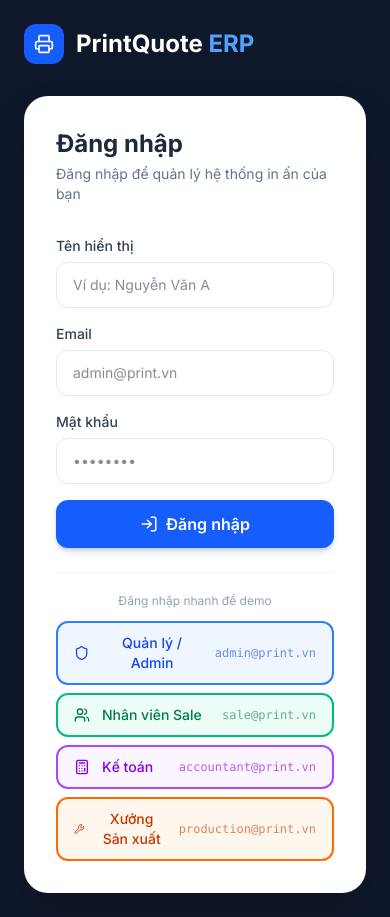
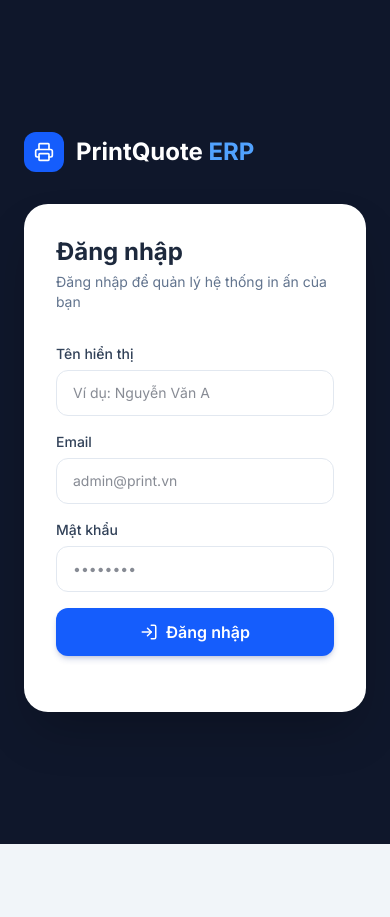
Before and after one commit to chienlv66-commits/PrintQuoteERP, a React (Vite) app: page /login in a window 390 px wide. After the commit the page ends 844 px from the top, so only its background shows below. Built offline with nearby package versions, Linux system fonts and the light colour scheme.

Commit message:
Fix login security and mobile layout

```diff
--- a/src/components/Layout.jsx
+++ b/src/components/Layout.jsx
@@ -59,7 +59,7 @@ export default function Layout() {
     if (!currentUser) return null;
 
     const sidebarW = collapsed ? 'w-16' : 'w-64';
-    const mainML = collapsed ? 'ml-16' : 'ml-64';
+    const mainML = collapsed ? 'md:ml-16' : 'md:ml-64';
 
     const NavItem = ({ item, mobile = false }) => {
         const hasAccess = item.roles.includes(currentUser.role);
@@ -181,7 +181,7 @@ export default function Layout() {
             )}
 
             {/* Main Content */}
-            <div className={`flex-1 ${mainML} transition-all duration-200 ease-in-out min-w-0`}>
+            <div className={`flex-1 ml-0 ${mainML} transition-all duration-200 ease-in-out min-w-0 w-full`}>
                 {/* Top bar */}
                 <header className="bg-white border-b border-slate-200 sticky top-0 z-20 px-4 md:px-6 py-3 flex items-center justify-between">
                     <button onClick={() => setMobileOpen(true)} className="md:hidden text-slate-500 hover:text-slate-900 p-1">
--- a/src/pages/Dashboard.jsx
+++ b/src/pages/Dashboard.jsx
@@ -233,7 +233,7 @@ export default function Dashboard() {
             </div>
 
             {/* Stat Cards */}
-            <div className="grid grid-cols-2 lg:grid-cols-4 gap-4">
+            <div className="grid grid-cols-1 sm:grid-cols-2 lg:grid-cols-4 gap-4">
                 <StatCard
                     icon={DollarSign}
                     label="Doanh thu tháng này"
--- a/src/pages/Login.jsx
+++ b/src/pages/Login.jsx
@@ -21,17 +21,24 @@ export default function Login() {
 
     const handleLogin = (e) => {
         e.preventDefault();
-        let role = 'sale';
-        if (email.includes('admin')) role = 'admin';
-        else if (email.includes('production')) role = 'production';
-        else if (email.includes('accountant')) role = 'accountant';
+
+        // Cần đúng mật khẩu là 123456
+        if (pass !== '123456') {
+            alert('Mật khẩu không đúng! Vui lòng thử lại.');
+            return;
+        }
+
+        let role = '';
+        if (email === 'admin@print.vn') role = 'admin';
+        else if (email === 'production@print.vn') role = 'production';
+        else if (email === 'accountant@print.vn') role = 'accountant';
+        else if (email === 'sale@print.vn') role = 'sale';
+        else {
+            alert('Email không tồn tại trong hệ thống!');
+            return;
+        }
 
         login(role, name);
-        navigate('/');
-    };
-
-    const quickLogin = (role) => {
-        login(role);
         navigate('/');
     };
 
@@ -112,22 +119,6 @@ export default function Login() {
                             </button>
                         </form>
 
-                        <div className="border-t border-slate-100 pt-5">
-                            <p className="text-xs text-slate-400 text-center mb-3">Đăng nhập nhanh để demo</p>
-                            <div className="space-y-2">
-                                {QUICK_ROLES.map(({ label, role, email: e, icon: Icon, color }) => (
-                                    <button
-                                        key={role}
-                                        onClick={() => quickLogin(role)}
-                                        className={`w-full flex items-center gap-3 px-4 py-2.5 rounded-xl border-2 text-sm font-medium transition-all hover:shadow-sm ${color}`}
-                                    >
-                                        <Icon size={16} />
-                                        <span>{label}</span>
-                                        <span className="ml-auto text-xs opacity-60 font-mono">{e}</span>
-                                    </button>
-                                ))}
-                            </div>
-                        </div>
                     </div>
                 </div>
             </div>
```
